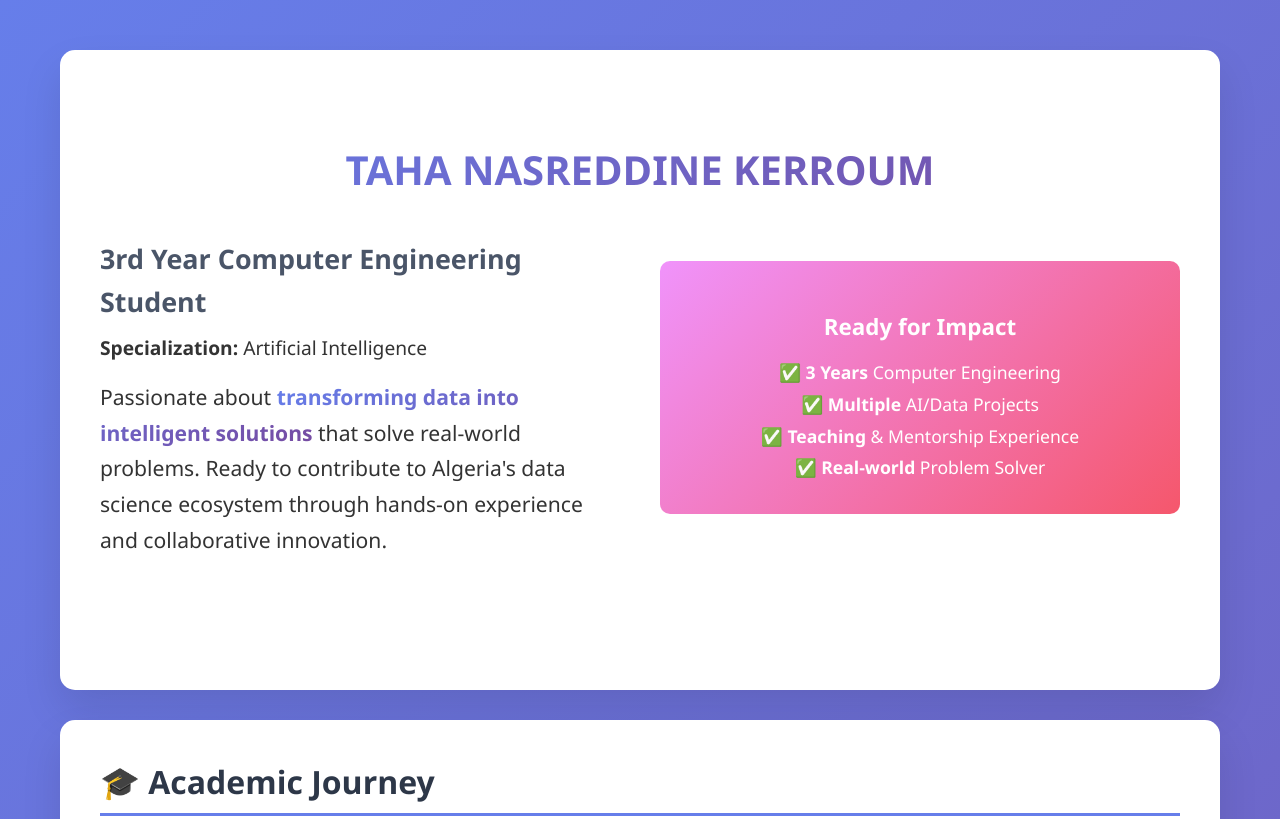
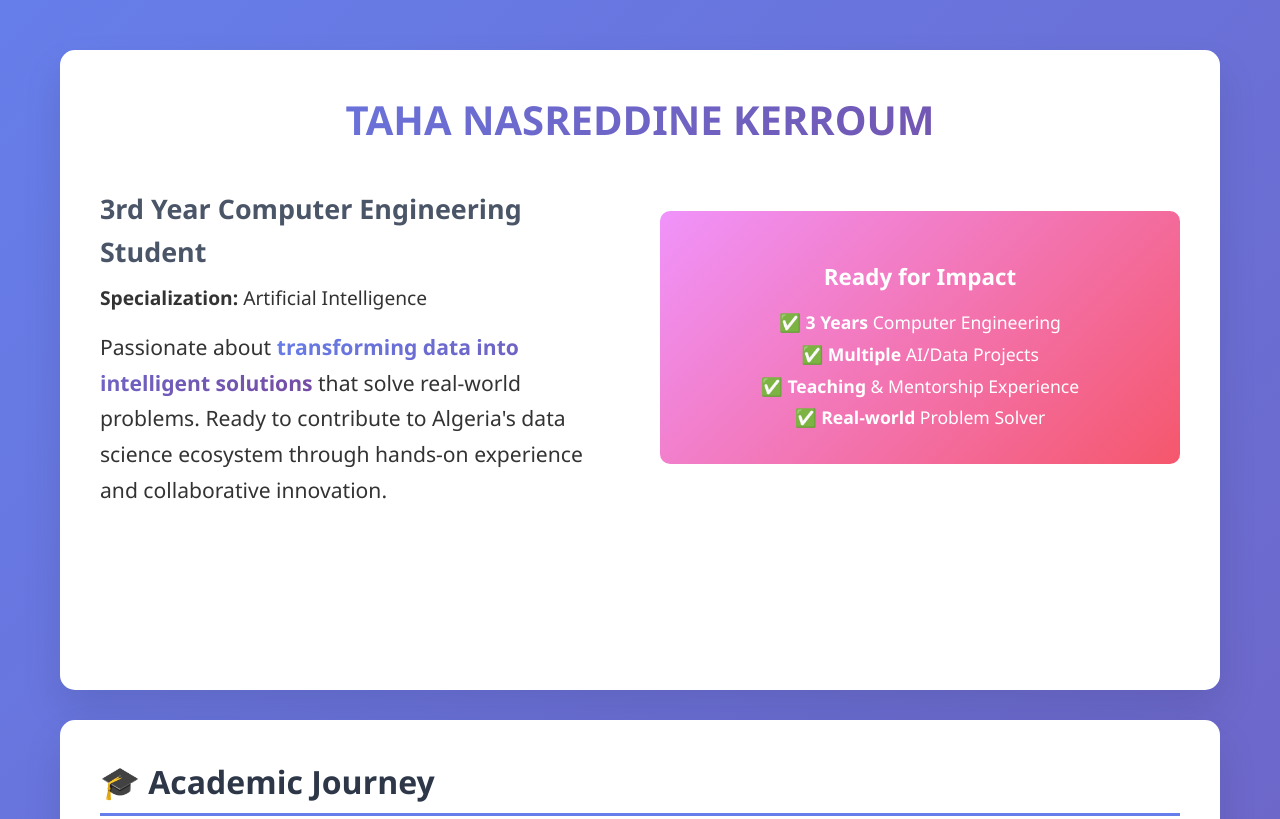
Before and after one commit to Taha-Nasreddine-KERROUM/Pitch-Deck, a plain HTML site: page index.html in a window 1280 px wide. Shown: the top 819 px of the page. Drawn offline with Linux system fonts and the light colour scheme.

Commit message:
Update index.html

```diff
--- a/index.html
+++ b/index.html
@@ -39,7 +39,7 @@
         .slide h1 {
             color: #4a5568;
             font-size: 2.5em;
-            margin-top: -40px;
+            margin-top: -140px;
             margin-bottom: 20px;
             text-align: center;
             background: linear-gradient(135deg, #667eea, #764ba2);
```
